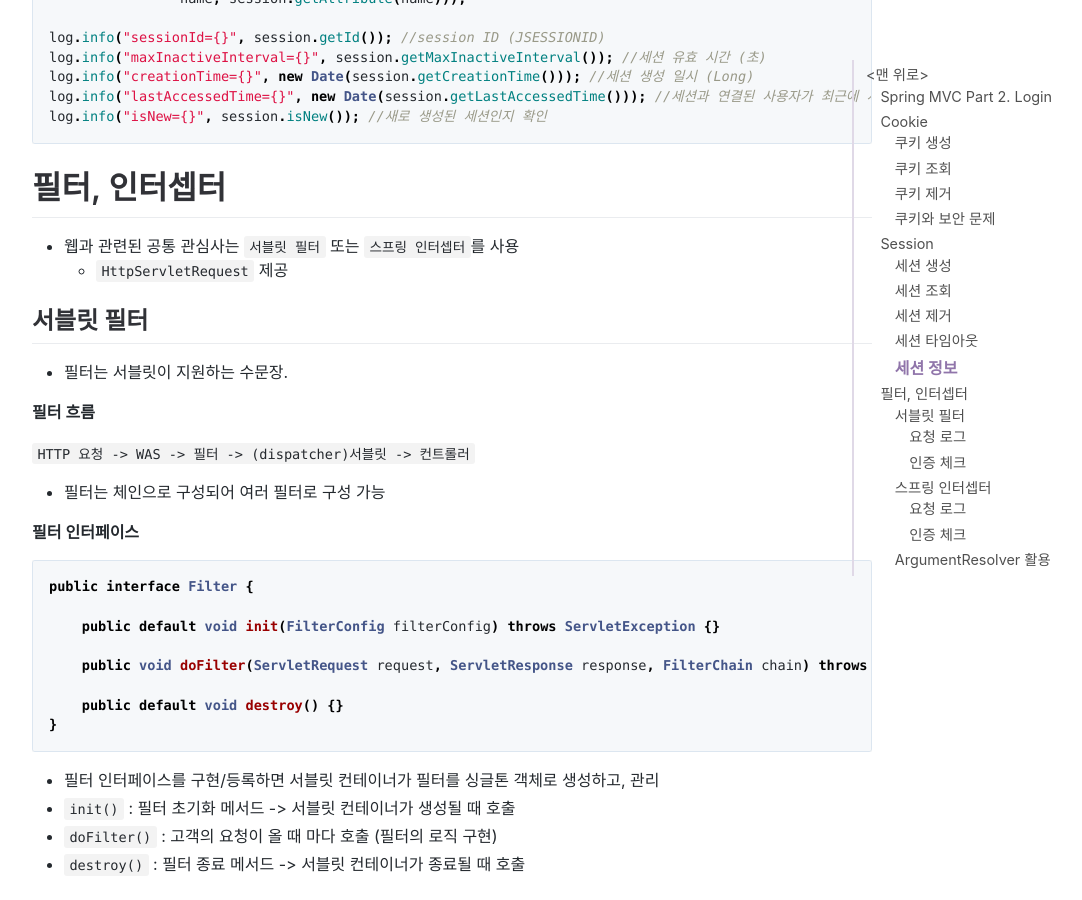
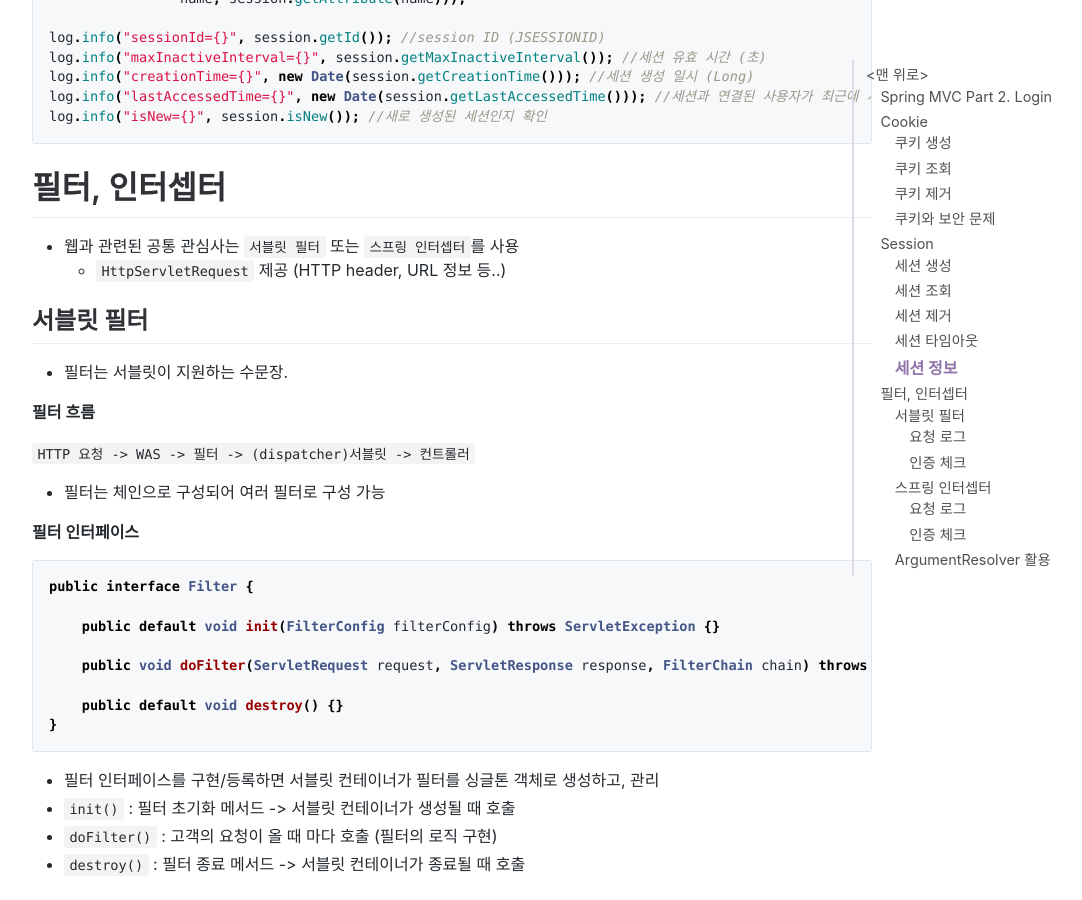
Before and after one commit to jihunparkme/jihunparkme.github.io, a Jekyll site: the page built from _posts/2021-10-13-Spring-MVC-Part2-Login.md, in a window 1280 px wide and 900 px high, scrolled down 5230 px. Shown: the whole window, without its empty margins (188-1270 px from the left). Built offline with Jekyll 4.4.1, drawn with Linux system fonts in a browser that asks for light colours; comment, search, counter and statistics services are not loaded.

Commit message:
[로그인 처리2 - 필터, 인터셉터] 정리

```diff
--- a/_posts/2021-10-13-Spring-MVC-Part2-Login.md
+++ b/_posts/2021-10-13-Spring-MVC-Part2-Login.md
@@ -232,7 +232,7 @@ log.info("isNew={}", session.isNew()); //새로 생성된 세션인지 확인
 # 필터, 인터셉터
 
 - 웹과 관련된 공통 관심사는 `서블릿 필터` 또는 `스프링 인터셉터`를 사용
-  - `HttpServletRequest` 제공
+  - `HttpServletRequest` 제공 (HTTP header, URL 정보 등..)
 
 ## 서블릿 필터
 
```
